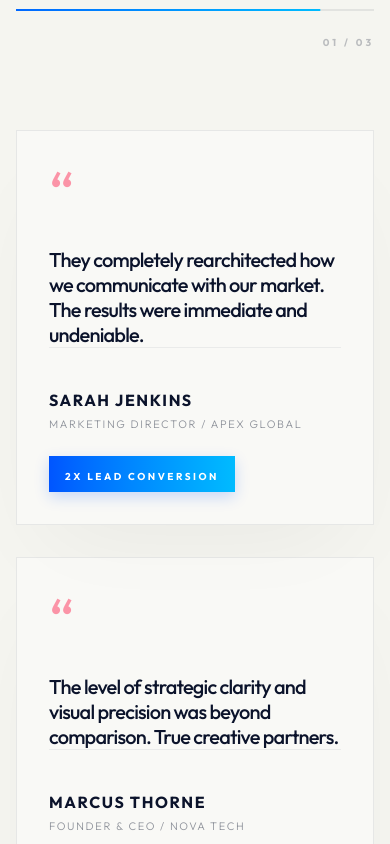
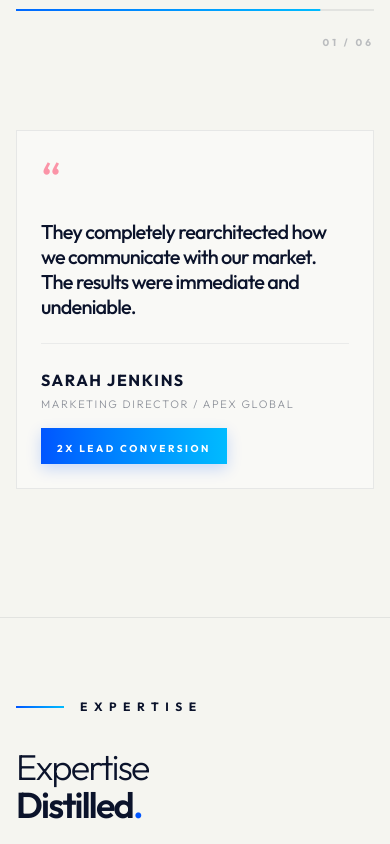
Before and after one commit to Biniyam-Belay/grdesign, a Next.js app: page / in a window 390 px wide. Shown: the part 3480-4324 px from the top of the page. Built offline with nearby package versions, Linux system fonts and the light colour scheme; no server answers; the database is empty.

Commit message:
social proof - animating overflow fix

```diff
--- a/app/globals.css
+++ b/app/globals.css
@@ -7,7 +7,7 @@
 }
 
 :root {
-  --background: #ffffff;
+  --background: #f5f5f0;
   --foreground: #000000;
   --card: #ffffff;
   --card-foreground: #000000;
@@ -34,11 +34,13 @@ html {
   -moz-osx-font-smoothing: grayscale;
   background: var(--background);
   color: var(--foreground);
+  overflow-x: hidden;
 }
 
 body {
   background: var(--background);
   color: var(--foreground);
+  overflow-x: hidden;
 }
 
 /* Force pointer cursor on all interactive elements */
--- a/app/layout.tsx
+++ b/app/layout.tsx
@@ -91,7 +91,11 @@ export default function RootLayout({
   children: React.ReactNode;
 }>) {
   return (
-    <html lang="en" className={`${outfit.variable} bg-white`} suppressHydrationWarning>
+    <html
+      lang="en"
+      className={`${outfit.variable} bg-[#F5F5F0] overflow-x-hidden`}
+      suppressHydrationWarning
+    >
       <head>
         {/* Preconnect to critical origins */}
         {process.env.NEXT_PUBLIC_SUPABASE_URL && (
@@ -110,7 +114,7 @@ export default function RootLayout({
         <meta name="apple-mobile-web-app-capable" content="yes" />
         <meta name="apple-mobile-web-app-status-bar-style" content="black-translucent" />
       </head>
-      <body className="font-sans antialiased bg-white text-neutral-900">
+      <body className="font-sans antialiased bg-[#F5F5F0] text-neutral-900 overflow-x-hidden">
         <LoadingIndicator />
         <ToastProvider>
           <VideoCacheProvider>
--- a/components/content/SocialProofSection.tsx
+++ b/components/content/SocialProofSection.tsx
@@ -1,6 +1,6 @@
 "use client";
 
-import { useEffect, useState, useRef } from "react";
+import { useEffect, useState, useRef, useCallback } from "react";
 import { motion, useInView, AnimatePresence } from "framer-motion";
 import { createSupabaseClient } from "@/lib/supabase/client";
 
@@ -73,9 +73,18 @@ const getFontSize = (text: string) => {
 
 export default function SocialProofSection() {
   const [testimonials, setTestimonials] = useState<Testimonial[]>([]);
-  const [activePairIdx, setActivePairIdx] = useState(0); // Index for the pair (0, 1, 2...)
+  const [activeIdx, setActiveIdx] = useState(0);
+  const [isMobile, setIsMobile] = useState(false);
   const ref = useRef(null);
   const isInView = useInView(ref, { once: true, margin: "-100px" });
+
+  // Detect mobile vs desktop for grouping
+  useEffect(() => {
+    const check = () => setIsMobile(window.innerWidth < 768);
+    check();
+    window.addEventListener("resize", check);
+    return () => window.removeEventListener("resize", check);
+  }, []);
 
   useEffect(() => {
     const fetchTestimonials = async () => {
@@ -90,23 +99,27 @@ export default function SocialProofSection() {
     fetchTestimonials();
   }, []);
 
-  // Calculate pairs (e.g., [T0, T1], [T2, T3], [T4, T5])
-  const pairs: Testimonial[][] = [];
-  for (let i = 0; i < testimonials.length; i += 2) {
-    const pair = testimonials.slice(i, i + 2);
-    // If odd number, we could potentially loop or just keep as single
-    if (pair.length > 0) pairs.push(pair);
+  // Group testimonials: 1 per slide on mobile, 2 per slide on desktop
+  const perSlide = isMobile ? 1 : 2;
+  const groups: Testimonial[][] = [];
+  for (let i = 0; i < testimonials.length; i += perSlide) {
+    const group = testimonials.slice(i, i + perSlide);
+    if (group.length > 0) groups.push(group);
   }
 
+  // Reset index when grouping changes (e.g. resize from desktop to mobile)
+  const groupCount = groups.length;
+  const safeIdx = groupCount > 0 ? activeIdx % groupCount : 0;
+
   useEffect(() => {
-    if (pairs.length <= 1) return;
+    if (groupCount <= 1) return;
     const interval = setInterval(() => {
-      setActivePairIdx((prev) => (prev + 1) % pairs.length);
-    }, 8000); // 8 seconds per pair
+      setActiveIdx((prev) => (prev + 1) % groupCount);
+    }, 8000);
     return () => clearInterval(interval);
-  }, [pairs.length]);
+  }, [groupCount]);
 
-  const currentPair = pairs[activePairIdx] || [];
+  const currentGroup = groups[safeIdx] || [];
 
   return (
     <section className="w-full bg-[#F5F5F0] px-4 sm:px-6 lg:px-12 pt-20 lg:pt-28 pb-32 lg:pb-48 border-t border-[#0B132B]/8">
@@ -143,7 +156,7 @@ export default function SocialProofSection() {
               <div className="flex flex-col gap-6 mt-14">
                 <div className="w-full h-[1.5px] bg-[#0B132B]/8 relative overflow-hidden">
                   <motion.div
-                    key={activePairIdx}
+                    key={safeIdx}
                     initial={{ x: "-100%" }}
                     animate={{ x: "0%" }}
                     transition={{ duration: 8, ease: "linear" }}
@@ -152,49 +165,49 @@ export default function SocialProofSection() {
                 </div>
                 <div className="flex justify-end items-center text-[10px] uppercase tracking-[0.3em] font-bold text-[#0B132B]/25">
                   <span>
-                    {String(activePairIdx + 1).padStart(2, "0")}&nbsp;/&nbsp;
-                    {String(pairs.length).padStart(2, "0")}
+                    {String(safeIdx + 1).padStart(2, "0")}&nbsp;/&nbsp;
+                    {String(groupCount).padStart(2, "0")}
                   </span>
                 </div>
               </div>
             </div>
           </motion.div>
 
-          {/* RIGHT: Unified Row Slider (8 cols) */}
-          <div className="lg:col-span-8 relative md:h-[560px] md:overflow-hidden mt-8 lg:mt-0">
-            <AnimatePresence mode="popLayout" initial={false}>
+          {/* RIGHT: Testimonial Slider (8 cols) */}
+          {/* Mobile: natural height, 1 card cycling all. Desktop: fixed height, 2 cards side-by-side */}
+          <div className="lg:col-span-8 relative md:h-[560px] overflow-hidden mt-8 lg:mt-0">
+            <AnimatePresence mode="wait" initial={false}>
               <motion.div
-                key={activePairIdx}
-                // UNIFIED ROW MOTION (S-Curve: Slow-Fast-Slow)
-                initial={{ x: "105%" }}
-                animate={{ x: 0 }}
-                exit={{ x: "-105%" }}
+                key={safeIdx}
+                initial={{ opacity: 0, x: 40 }}
+                animate={{ opacity: 1, x: 0 }}
+                exit={{ opacity: 0, x: -40 }}
                 transition={{
-                  duration: 1.6,
-                  ease: [0.76, 0, 0.24, 1],
+                  duration: 0.5,
+                  ease: [0.22, 1, 0.36, 1],
                 }}
                 className="md:absolute md:inset-0 grid grid-cols-1 md:grid-cols-2 gap-8 lg:gap-10"
               >
-                {currentPair.map((t, i) => (
+                {currentGroup.map((t, i) => (
                   <div
-                    key={`${activePairIdx}-${i}`}
-                    className="flex flex-col justify-between p-8 sm:p-10 lg:p-14 border border-[#0B132B]/8 bg-white/40 shadow-[0_45px_100px_-30px_rgba(0,0,0,0.05)] group relative overflow-hidden"
+                    key={`${safeIdx}-${i}`}
+                    className="flex flex-col justify-between p-6 sm:p-8 lg:p-14 border border-[#0B132B]/8 bg-white/40 shadow-[0_45px_100px_-30px_rgba(0,0,0,0.05)] group relative overflow-hidden"
                   >
                     {/* Corner Glow */}
                     <div className="absolute top-0 right-0 w-40 h-40 bg-gradient-to-br from-[#0055FF]/10 to-transparent opacity-0 group-hover:opacity-100 transition-opacity duration-700 blur-[40px] z-0" />
 
-                    <div className="flex flex-col gap-6 relative z-10">
-                      <span className="text-[#FF0033] text-6xl font-serif leading-none select-none opacity-40">
-                        “
+                    <div className="flex flex-col gap-4 sm:gap-6 relative z-10">
+                      <span className="text-[#FF0033] text-5xl sm:text-6xl font-serif leading-none select-none opacity-40">
+                        &ldquo;
                       </span>
                       <h3
-                        className={`${getFontSize(t.content)} font-medium leading-[1.25] tracking-[-0.04em] text-[#0B132B] md:max-h-[320px] md:overflow-hidden`}
+                        className={`${getFontSize(t.content)} font-medium leading-[1.25] tracking-[-0.04em] text-[#0B132B]`}
                       >
                         {t.content}
                       </h3>
                     </div>
 
-                    <div className="flex flex-col gap-6 pt-10 border-t border-[#0B132B]/6 relative z-10">
+                    <div className="flex flex-col gap-4 sm:gap-6 pt-6 sm:pt-10 mt-6 sm:mt-0 border-t border-[#0B132B]/6 relative z-10">
                       <div className="flex flex-col gap-1">
                         <span className="text-base font-bold uppercase tracking-[0.1em] text-[#0B132B]">
                           {t.name}
```
